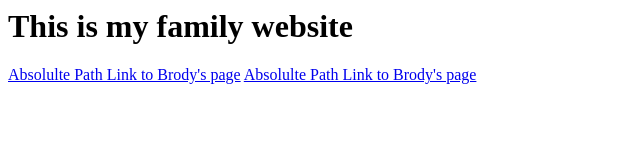
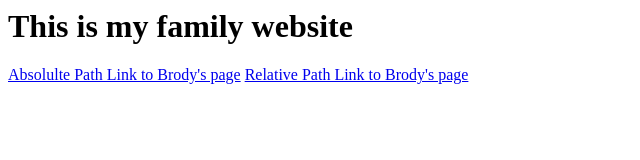
Before and after one commit to Brody02/Brody02.github.io, a plain HTML site: page index.html in a window 1280 px wide. Shown: the full height of the page, 0-640 px from the left. Drawn offline with Linux system fonts and the light colour scheme.

Commit message:
Update index.html

```diff
--- a/index.html
+++ b/index.html
@@ -2,4 +2,4 @@
 
 <a href="https://brody02.github.io/brody.html">Absolulte Path Link to Brody's page</a>
 
-<a href="/brody.html">Absolulte Path Link to Brody's page</a>
+<a href="/brody.html">Relative Path Link to Brody's page</a>
```
